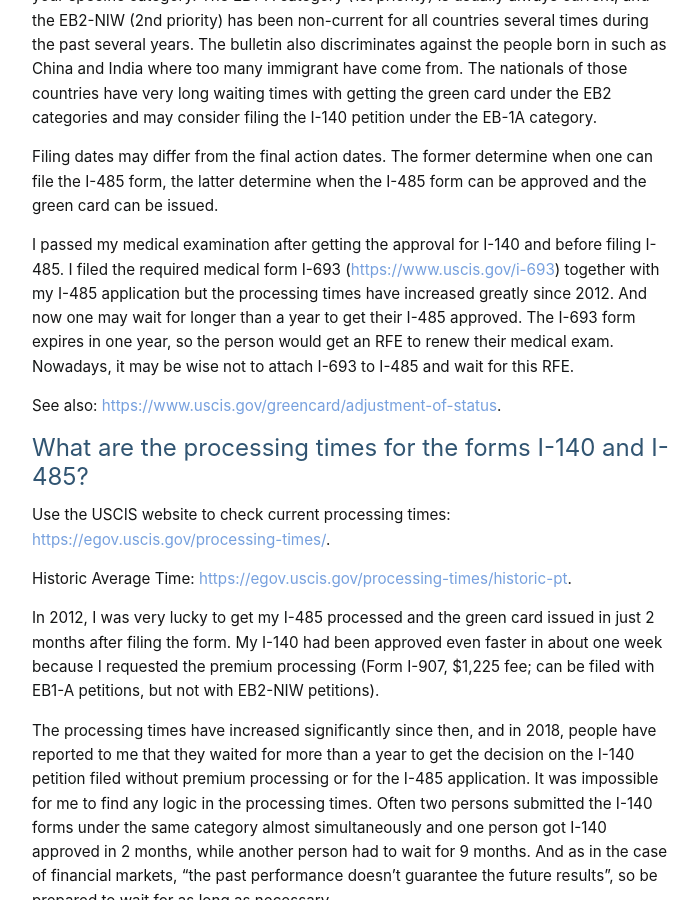
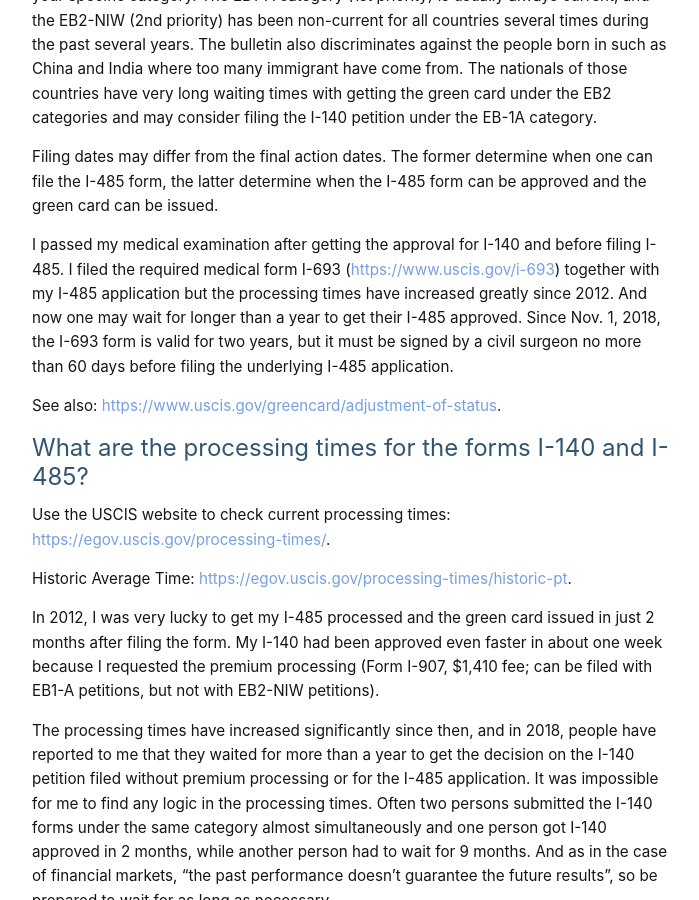
Before and after one commit to andreychemist/andreychemist.github.io, a Jekyll site: the page built from pages/faq.md, in a window 1280 px wide and 900 px high, scrolled down 5928 px. Shown: the whole window, without its empty margins (288-987 px from the left). Built offline with Jekyll 4.4.1, drawn with Linux system fonts in a browser that asks for light colours; some web fonts are replaced; some of the changed text lies outside the part shown.

Commit message:
I-907 fee and I-693 validity updated

```diff
--- a/pages/faq.md
+++ b/pages/faq.md
@@ -116,7 +116,7 @@ The status for filing of the employment-based visa applications must be current
 
 Filing dates may differ from the final action dates. The former determine when one can file the I-485 form, the latter determine when the I-485 form can be approved and the green card can be issued.
 
-I passed my medical examination after getting the approval for I-140 and before filing I-485. I filed the required medical form I-693 (<https://www.uscis.gov/i-693>) together with my I-485 application but the processing times have increased greatly since 2012. And now one may wait for longer than a year to get their I-485 approved. The I-693 form expires in one year, so the person would get an RFE to renew their medical exam. Nowadays, it may be wise not to attach I-693 to I-485 and wait for this RFE.
+I passed my medical examination after getting the approval for I-140 and before filing I-485. I filed the required medical form I-693 (<https://www.uscis.gov/i-693>) together with my I-485 application but the processing times have increased greatly since 2012. And now one may wait for longer than a year to get their I-485 approved. Since Nov. 1, 2018, the I-693 form is valid for two years, but it must be signed by a civil surgeon no more than 60 days before filing the underlying I-485 application.
 
 See also: <https://www.uscis.gov/greencard/adjustment-of-status>.
 
@@ -126,7 +126,7 @@ Use the USCIS website to check current processing times: <https://egov.uscis.gov
 
 Historic Average Time: <https://egov.uscis.gov/processing-times/historic-pt>.
 
-In 2012, I was very lucky to get my I-485 processed and the green card issued in just 2 months after filing the form. My I-140 had been approved even faster in about one week because I requested the premium processing (Form I-907, $1,225 fee; can be filed with EB1-A petitions, but not with EB2-NIW petitions).
+In 2012, I was very lucky to get my I-485 processed and the green card issued in just 2 months after filing the form. My I-140 had been approved even faster in about one week because I requested the premium processing (Form I-907, $1,410 fee; can be filed with EB1-A petitions, but not with EB2-NIW petitions).
 
 The processing times have increased significantly since then, and in 2018, people have reported to me that they waited for more than a year to get the decision on the I-140 petition filed without premium processing or for the I-485 application. It was impossible for me to find any logic in the processing times. Often two persons submitted the I-140 forms under the same category almost simultaneously and one person got I-140 approved in 2 months, while another person had to wait for 9 months. And as in the case of financial markets, “the past performance doesn’t guarantee the future results”, so be prepared to wait for as long as necessary.
 
@@ -230,7 +230,7 @@ I read stories that some person created a company in the US while on B1/B2 visa
 
 You can submit the Form I-907, Request for Premium Processing Service, with the I-140 Petition under the EB-1A category, but not under the EB2-NIW category: <https://www.uscis.gov/forms/how-do-i-use-premium-processing-service>.
 
-First, make sure that you are filling [the most recent form](https://www.uscis.gov/system/files_force/files/form/i-907.pdf). An expiration date can be found in the top right corner on the first page. I filled my form in 2012, it was similar but not the same. The fee hasn't changed since that time and is still $1,225, but it may increase in the future.
+First, make sure that you are filling [the most recent form](https://www.uscis.gov/system/files_force/files/form/i-907.pdf). An expiration date can be found in the top right corner on the first page. I filled my form in 2012, it was similar but not the same. The fee has increased since that time and since Oct. 2018 is $1,410 (and it may increase again in the future).
 
 Second, most of fields in the form are obvious. In Part 1, item 8, I checked the box "I am the **petitioner** who is filing or has filed a petition eligible for Premium Processing Service", because I did everything without a lawyer. There is a subtle difference between the petitioner and the applicant (you can petition for someone else, but apply only for yourself). Since the I-140 form is called 'Petition', I chose "the petitioner".
 
```
Also changed, not shown: pages/faq-rus.md (+3 -3 lines), 1 other file.
